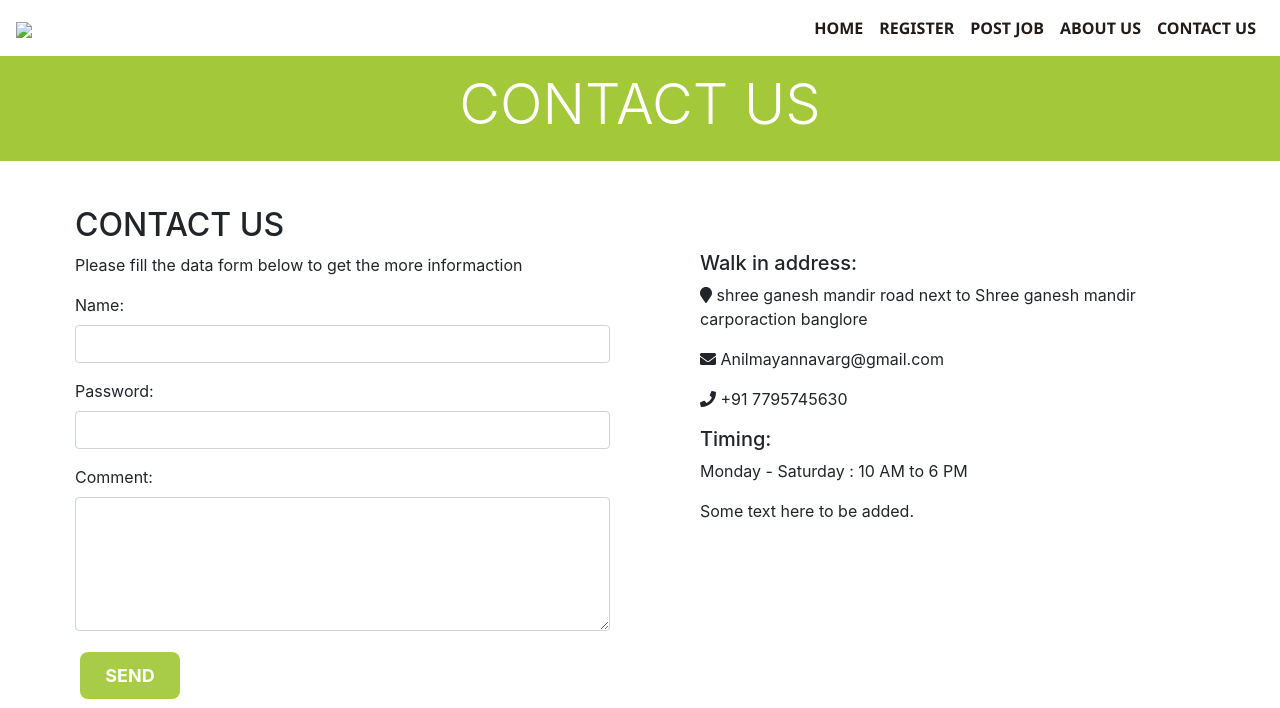
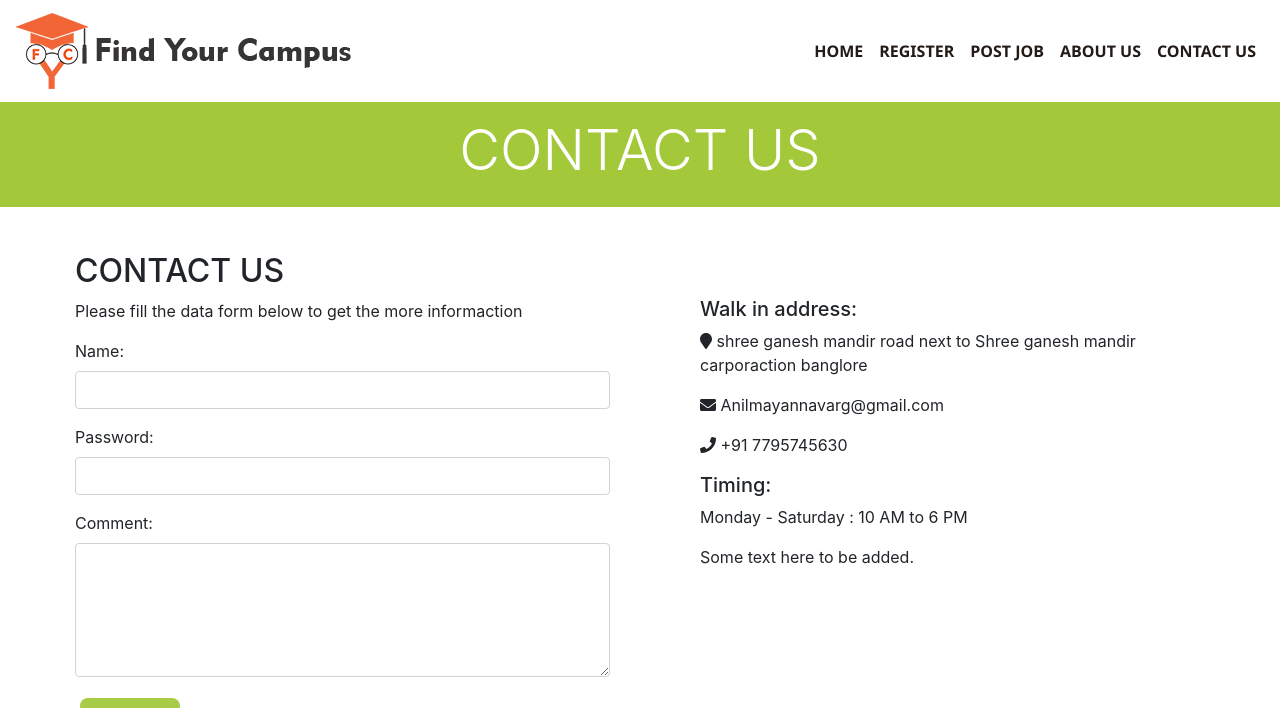
Before and after one commit to Anil-Mayannavar/campusselection.github.io, a plain HTML site: page contactusfyc.html in a window 1280 px wide. Shown: the top 708 px of the page. Drawn offline with nearby package versions, Linux system fonts and the light colour scheme; files that its build step writes are made by us from their sources; files whose address does not match are found by name.

Commit message:
changed nav area

```diff
--- a/contactusfyc.html
+++ b/contactusfyc.html
@@ -3,7 +3,7 @@
    <title>fycnavbar</title>
    <!-- Latest compiled and minified Bootstrap CSS -->
    <!-- tong <link rel="stylesheet" href="https://maxcdn.bootstrapcdn.com/bootstrap/4.0.0/css/bootstrap.min.css" integrity="sha384-Gn5384xqQ1aoWXA+058RXPxPg6fy4IWvTNh0E263XmFcJlSAwiGgFAW/dAiS6JXm" crossorigin="anonymous">
-  --><link href="cssfour/versionfourmin.css" rel="stylesheet">
+  --><link href="versionfourmin.css" rel="stylesheet">
   <link href="fyc.css" rel="stylesheet">
    <link href="dummydoommy.css" rel="stylesheet">
    <link href="text.css" rel="stylesheet">
@@ -14,7 +14,7 @@
 
 <!-- nav bar starts here -->
 <nav class="navbar-expand-sm navbar-expand-md navbar-expand-lg navbar navbar-light" style="background-color: #fff;">
-  <a class="navbar-brand" href="#"><img src="img2/logo.png" class="img-responsive"></a>
+  <a class="navbar-brand" href="#"><img src="logo.png" class="img-responsive"></a>
   <button class="navbar-toggler" type="button" data-toggle="collapse" data-target="#navbarNavDropdown" aria-controls="navbarNavDropdown" aria-expanded="false" aria-label="Toggle navigation">
     <span class="navbar-toggler-icon"></span>
   </button>
```
